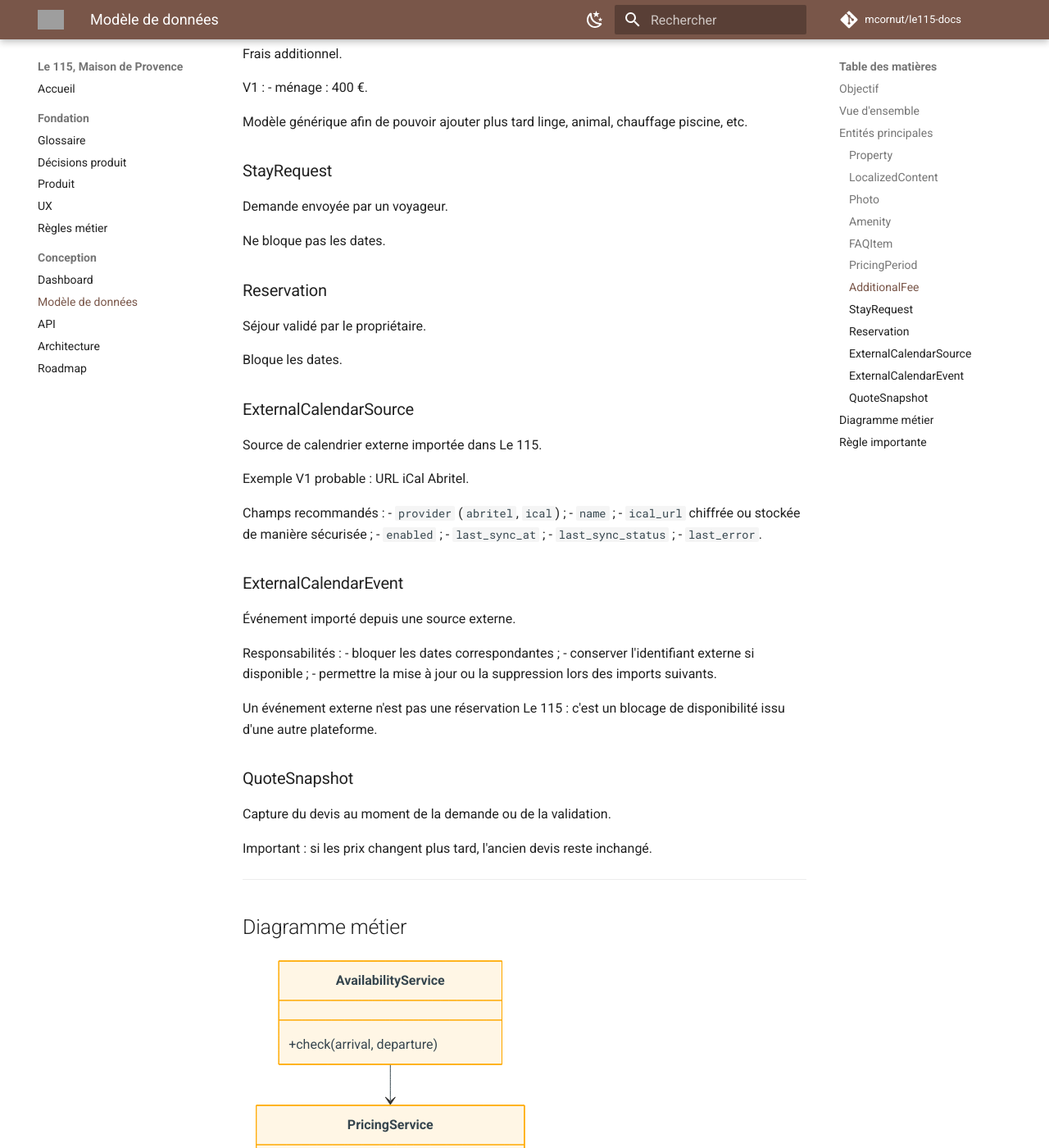
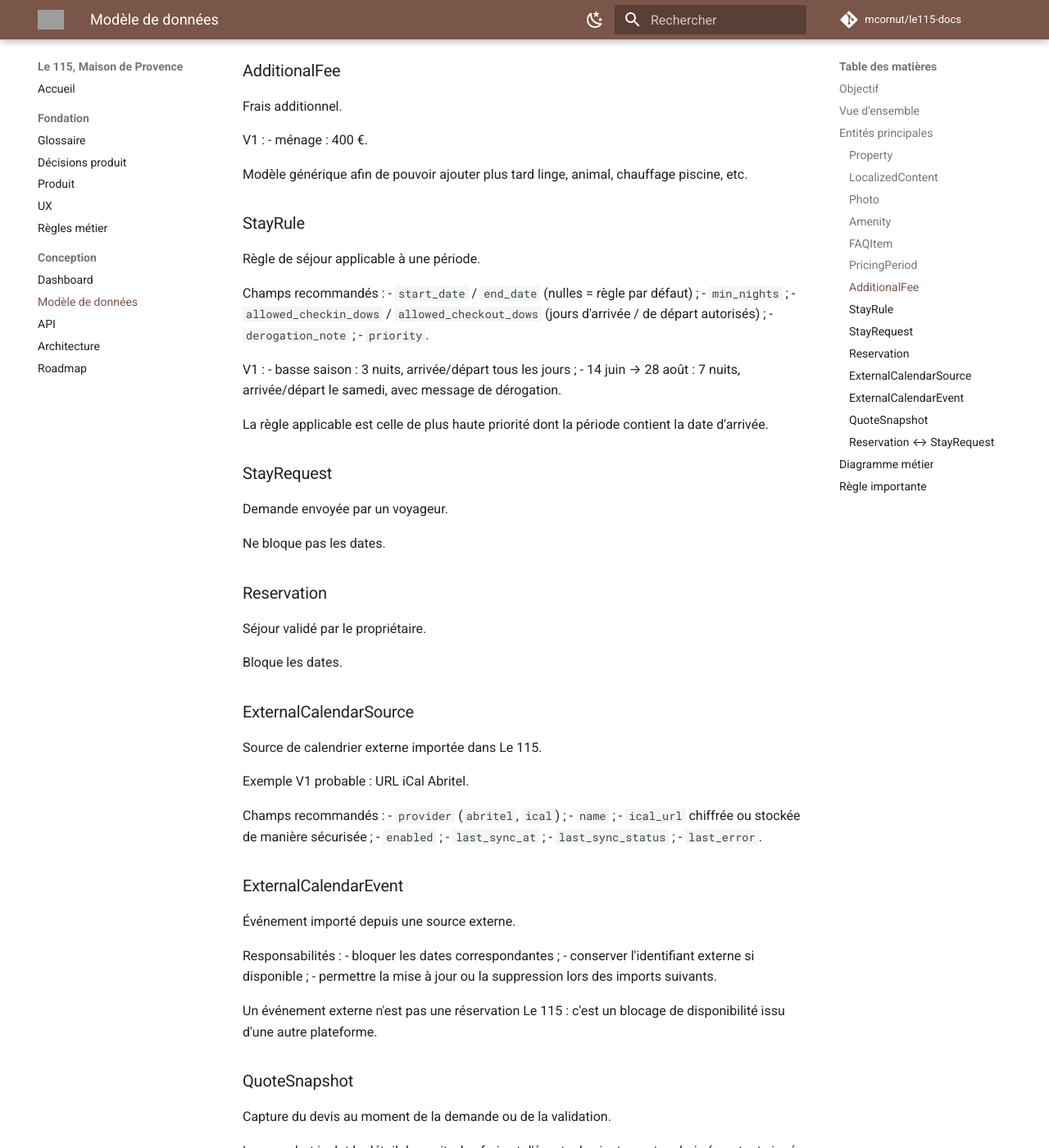
Before and after one commit to mcornut/le115-docs, an MkDocs documentation site: the page built from docs/05-Data-Model.md, in a window 1280 px wide and 1400 px high, scrolled down 1763 px. Shown: the whole window at 82% size. Built offline with MkDocs 1.6.1 and Material for MkDocs 9.7.7, drawn with Linux system fonts in a browser that asks for light colours; comment, search, counter and statistics services are not loaded; some of the changed text lies outside the part shown; grey boxes are pictures that could not be loaded.

Commit message:
docs: admin price adjustment + fill data-model gaps
Reflects decisions from backend design: DEC-012 admin price adjustment (signed quote line, re-frozen snapshot), StayRule entity, reservation->stay_request link, AdditionalFee relation, and the pricing/example note (9->17 July illustrates pricing only, not the Saturday stay rule).

Co-Authored-By: Claude Opus 4.8 (1M context) <noreply@anthropic.com>

```diff
--- a/docs/05-Data-Model.md
+++ b/docs/05-Data-Model.md
@@ -19,8 +19,11 @@ erDiagram
     PROPERTY ||--o{ PRICING_PERIOD : has
     PROPERTY ||--o{ CALENDAR_BLOCK : has
     PROPERTY ||--o{ EXTERNAL_CALENDAR_SOURCE : imports
+    PROPERTY ||--o{ ADDITIONAL_FEE : has
+    PROPERTY ||--o{ STAY_RULE : has
     PROPERTY ||--o{ STAY_REQUEST : receives
     PROPERTY ||--o{ RESERVATION : has
+    STAY_REQUEST ||--o| RESERVATION : becomes
     EXTERNAL_CALENDAR_SOURCE ||--o{ EXTERNAL_CALENDAR_EVENT : contains
 
     STAY_REQUEST ||--|| QUOTE_SNAPSHOT : contains
@@ -146,6 +150,23 @@ V1 :
 
 Modèle générique afin de pouvoir ajouter plus tard linge, animal, chauffage piscine, etc.
 
+### StayRule
+
+Règle de séjour applicable à une période.
+
+Champs recommandés :
+- `start_date` / `end_date` (nulles = règle par défaut) ;
+- `min_nights` ;
+- `allowed_checkin_dows` / `allowed_checkout_dows` (jours d'arrivée / de départ autorisés) ;
+- `derogation_note` ;
+- `priority`.
+
+V1 :
+- basse saison : 3 nuits, arrivée/départ tous les jours ;
+- 14 juin → 28 août : 7 nuits, arrivée/départ le samedi, avec message de dérogation.
+
+La règle applicable est celle de plus haute priorité dont la période contient la date d'arrivée.
+
 ### StayRequest
 
 Demande envoyée par un voyageur.
@@ -189,7 +210,13 @@ Un événement externe n'est pas une réservation Le 115 : c'est un blocage de d
 
 Capture du devis au moment de la demande ou de la validation.
 
+Le snapshot inclut le détail des nuits, les frais et d'éventuels ajustements admin (montant signé, négatif = remise). Un ajustement régénère un nouveau snapshot en conservant le détail d'origine.
+
 Important : si les prix changent plus tard, l'ancien devis reste inchangé.
+
+### Reservation ↔ StayRequest
+
+Une réservation issue d'une demande référence celle-ci via `stay_request_id`. Ce lien est nul pour une réservation créée manuellement depuis le dashboard.
 
 ---
 
```
Also changed, not shown: other parts of docs/05-Data-Model.md (+1 -0 lines), docs/00-Product-Decisions.md (+11 -0 lines), docs/03-Business-Rules.md (+12 -0 lines), docs/04-Dashboard.md (+7 -0 lines), specs/dashboard.md (+1 -0 lines).
